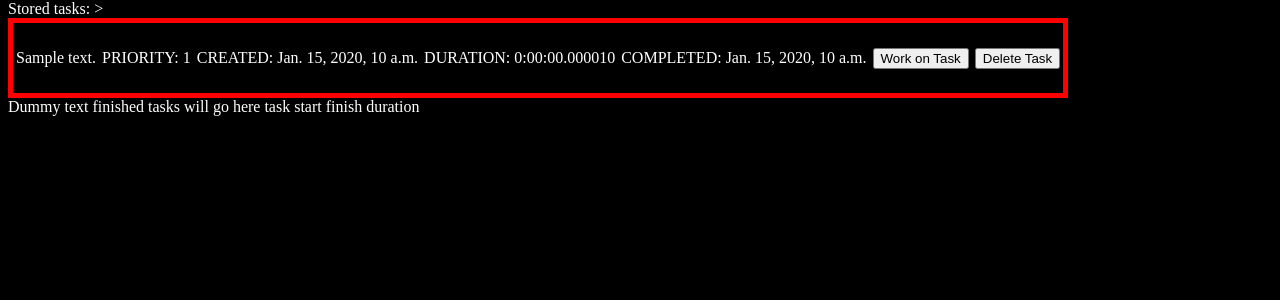
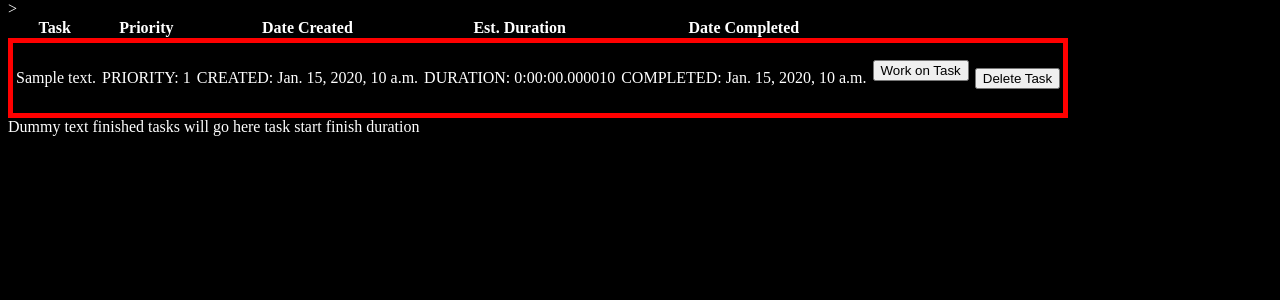
Before and after one commit to sferrazzaf/Taskmaster, a Django app: page /todolist/ in a window 1280 px wide. Shown: the part 102-402 px from the top of the page. Run offline with Django 3.2, Linux system fonts and the light colour scheme; tables that the repository leaves empty hold one stand-in row (values such as "Sample post"); some libraries are stand-ins or nearby versions.

Commit message:
Worked on "work on task" button
- Added js, html, and some partial view for "work on task" button
- Changed models: added "CurrentTask" model, removed current attr. from
  Task
- Reworked table html slightly

```diff
--- a/to_do_list/models.py
+++ b/to_do_list/models.py
@@ -9,10 +9,12 @@ class Task(models.Model):
     duration = models.DurationField('estimated duration', blank=True, null=True)
     created = models.DateTimeField('date created')
     completed = models.DateTimeField('date completed', blank=True, null=True)
-    current = models.BooleanField(default=0)
 
     def __str__(self):
         return self.text
+
+class CurrentTask(models.Model):
+    task = models.ForeignKey(Task, blank=True, null=True)
 
 class Tasklist(models.Model):
     name = models.CharField(max_length=100)
--- a/to_do_list/static/to_do_list/to_do_list.js
+++ b/to_do_list/static/to_do_list/to_do_list.js
@@ -61,31 +61,15 @@ $(document).ready(function() {
     });
 
 
-
     //begin working on task
-    $(".workontask").click(function() {
-        var tasktext = $(this).parent().parent().children(".taskname").text()
-        $("#currenttask").text(tasktext)
-        console.log($("#taskstartedtime").text("Started Time: " + $.now()))
-        var droppedItem = $(this).parent().parent()
-        console.log($(this).parent().parent())
-
-        // change priority clientside
-        droppedItem.attr("data-priority", 1)
-        droppedItem.children().filter(".priority").text("PRIORITY: 1")
-
-        //make task top priority
-      //   $.ajax("/todolist/reorder/", {
-      //     type: 'POST',
-      //     dataType: 'json',
-      //     data: {
-      //       droppedItemPriority: droppedItem.getAttribute('data-priority'),
-      //       droppedItemPosition: 1,
-      //       nextItemPriority: 2
-      //     }
-      //   });
-      //
-      });
+    // $(".workontask").click(function() {
+    //     var tasktext = $(this).parent().parent().children(".taskname").text()
+    //     $("#currenttask").text(tasktext)
+    //     console.log($("#taskstartedtime").text("Started Time: " + $.now()))
+    //     var droppedItem = $(this).parent().parent()
+    //     console.log($(this).parent().parent())
+    //
+    //   });
 
 
     //delete task
--- a/to_do_list/templates/to_do_list/index.html
+++ b/to_do_list/templates/to_do_list/index.html
@@ -1,5 +1,4 @@
 {% load staticfiles %}
-
 
 <html>
 <head>
@@ -23,9 +22,14 @@
             <button id=pausetask>Pause Task</button>
             <button id=finishtask>Finish Task</button>
         </div>
-        <div>
-            <table style="100%">
-                <thead>Stored tasks:</thead>
+          <table style="100%">
+                <thead>
+                  <th>Task</th>
+                  <th>Priority</th>
+                  <th>Date Created</th>
+                  <th>Est. Duration</th>
+                  <th>Date Completed</th>
+                </thead>
                     <tbody id=tasklist>
                         {% for task in tasks %}
                             <tr class=task data-id={{ task.id }}
@@ -36,8 +40,10 @@
                                 >CREATED: {{ task.created }}</td><td
                                 >DURATION: {{ task.duration }}</td><td
                                 >COMPLETED: {{ task.completed }}</td
-                                ><td><button class=workontask
-                                  >Work on Task</button></td>
+                                ><td><form action="togglecurrent/" method="POST">{%csrf_token %}
+                                  <input type="hidden" name="taskid" value="{{ task.id }}"
+                                  ><input type="submit" value="Work on Task">
+                                </form></td>
                                 ><td><button class=deletetask
                                   >Delete Task</button></td>
                             </tr>
--- a/to_do_list/urls.py
+++ b/to_do_list/urls.py
@@ -5,5 +5,7 @@ from . import views
 urlpatterns = [
         url(r'^todolist/$', views.todolist, name='todolist'),
         url(r'^todolist/reorder/$', views.reorder, name='reorder'),
+        url(r'^todolist/togglecurrent/$', views.togglecurrent,
+            name='togglecurrent'),
         url(r'^todolist/delete/([0-9]+)/$', views.deletetask, name='deletetask')
         ]
--- a/to_do_list/views.py
+++ b/to_do_list/views.py
@@ -52,3 +52,8 @@ def reorder(request):
         movedto = int(request.POST.get('movedto'))
         movetask(taskid, movedto)
     return HttpResponse(status=202)
+
+def togglecurrent(request):
+    if request.method =='POST':
+        workingtask = request.POST.get('taskid')
+    return HttpResponse(status=202)
```
Also changed, not shown: to_do_list/migrations/0005_auto_20170203_0059.py (added).
